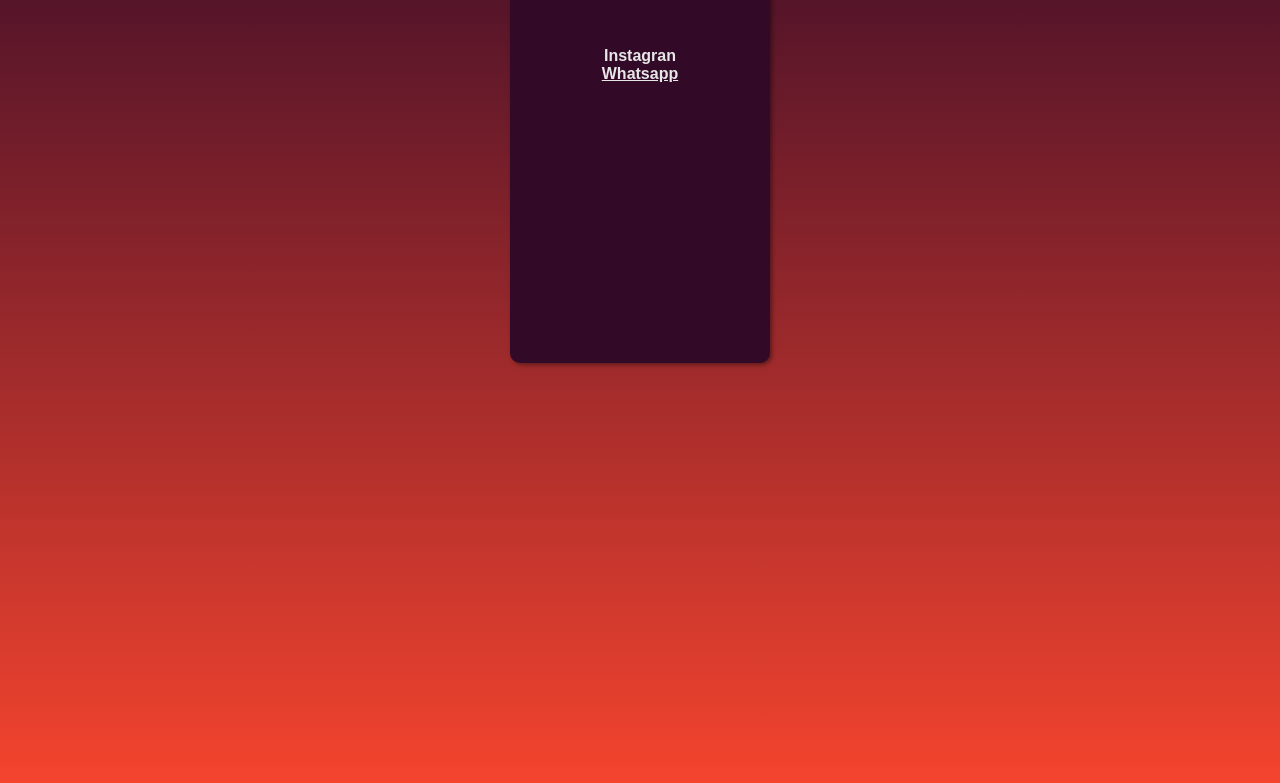
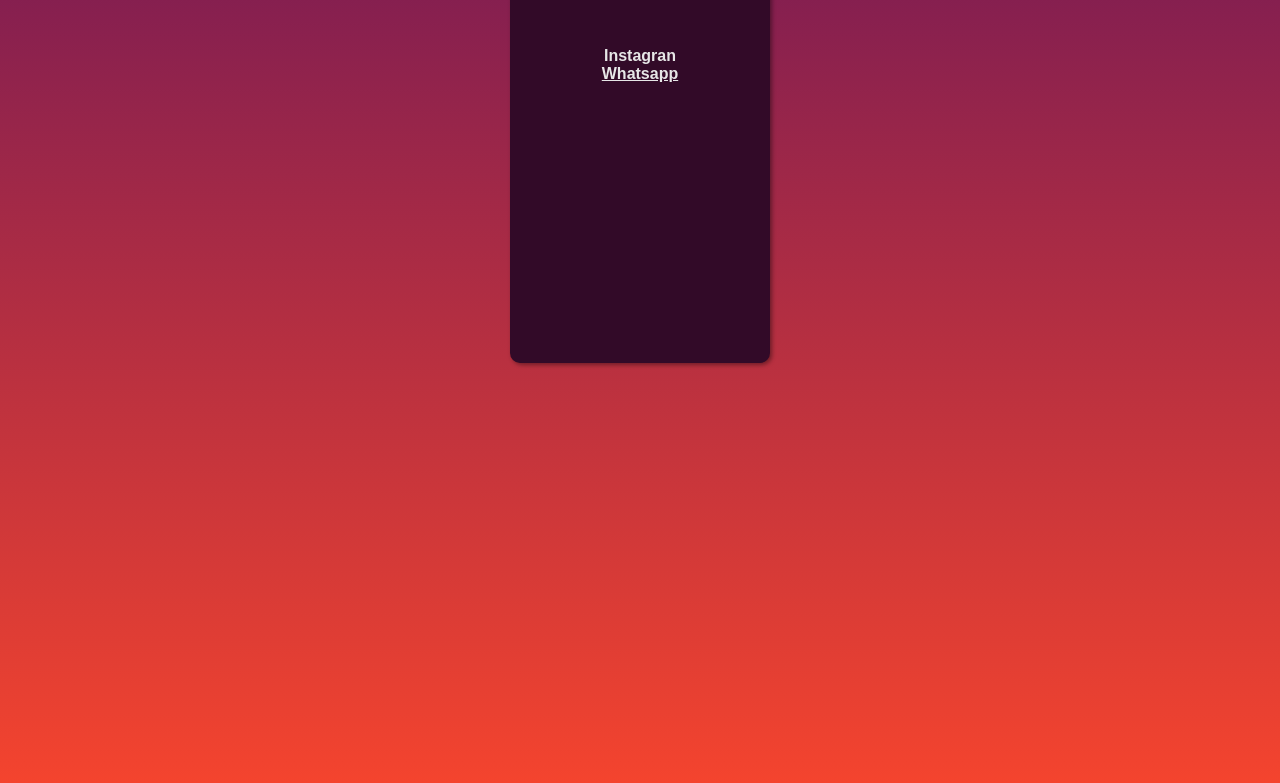
Before and after one commit to YanPinheiro007/migudrica, a plain HTML site: page index.html in a window 1280 px wide. Shown: the part 177-960 px from the top of the page. Drawn offline with Linux system fonts and the light colour scheme.

Commit message:
Ajuste na cor de fundo

```diff
--- a/style.css
+++ b/style.css
@@ -36,7 +36,7 @@ img:hover{
 body{
     padding-top: 80px;
     padding-bottom: 80px;
-    background-image: linear-gradient(to bottom, #320A28, #F4442E);
+    background-image: linear-gradient(to bottom, #6d1757, #F4442E);
     height: 100vh;
 }
 
```
